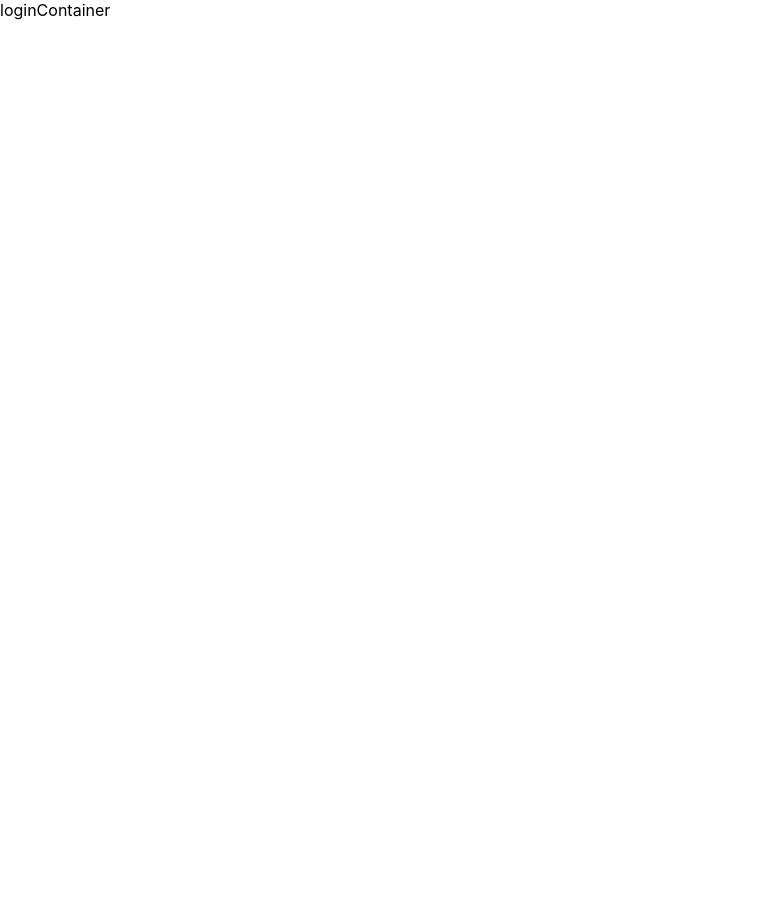
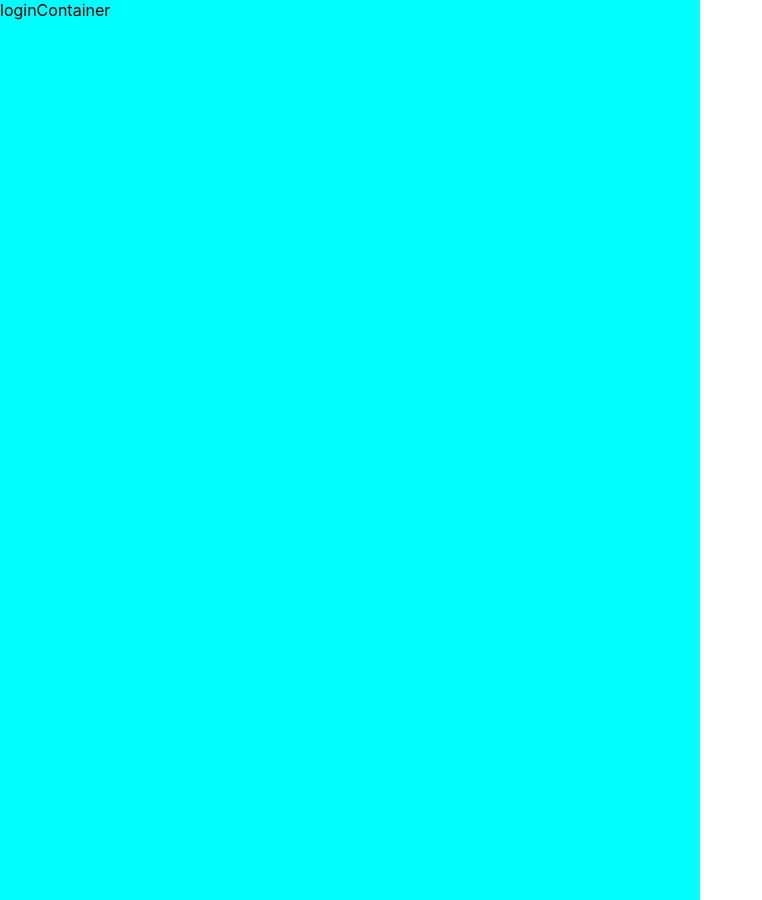
Before and after one commit to AlmeAld/GYM-Atenea, a React (Create React App) app: page / in a window 1280 px wide. Shown: the whole page, without its empty margins (0-762 px from the left). Before the commit the page ends 800 px from the top, so only its background shows below. Built offline with nearby package versions, Linux system fonts and the light colour scheme.

Commit message:
instalando la version 4 de sass

```diff
--- a/package.json
+++ b/package.json
@@ -9,11 +9,11 @@
     "@testing-library/react": "^11.2.2",
     "@testing-library/user-event": "^12.2.2",
     "firebase": "^8.1.1",
+    "node-sass": "^4.14.1",
     "react": "^17.0.1",
     "react-dom": "^17.0.1",
     "react-router-dom": "^5.2.0",
     "react-scripts": "4.0.1",
-    "sass": "^1.29.0",
     "web-vitals": "^0.2.4"
   },
   "scripts": {
--- a/src/container/LoginContainer.jsx
+++ b/src/container/LoginContainer.jsx
@@ -1,5 +1,5 @@
 import React from "react";
-// import "./loginContainer.scss";
+import "./loginContainer.scss";
 
 function LoginContainer() {
   return <div className="prueba">loginContainer</div>;
--- a/src/container/loginContainer.scss
+++ b/src/container/loginContainer.scss
@@ -0,0 +1,6 @@
+//sass de prueba
+.prueba {
+  background-color: aqua;
+  width: 700px;
+  height: 900px;
+}
```
Also changed, not shown: 2 other files (tests, documents, lock files or other folders).
